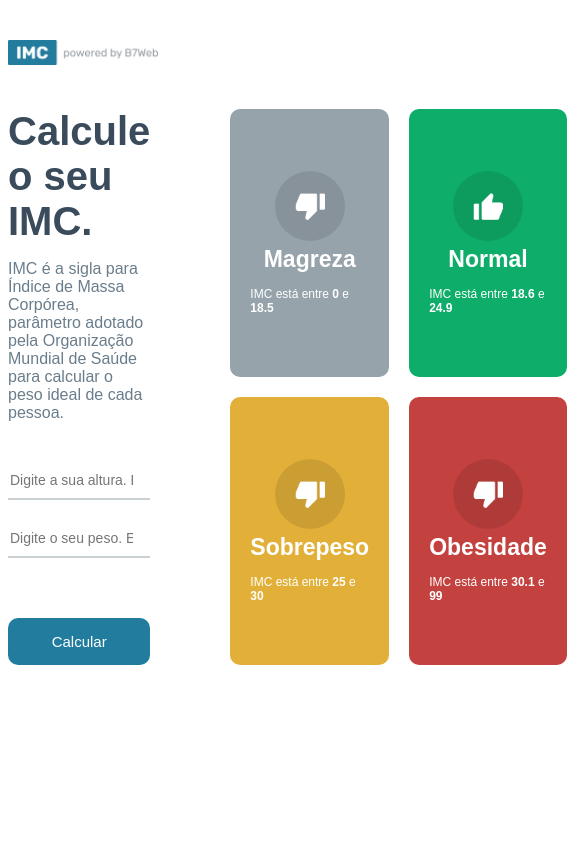
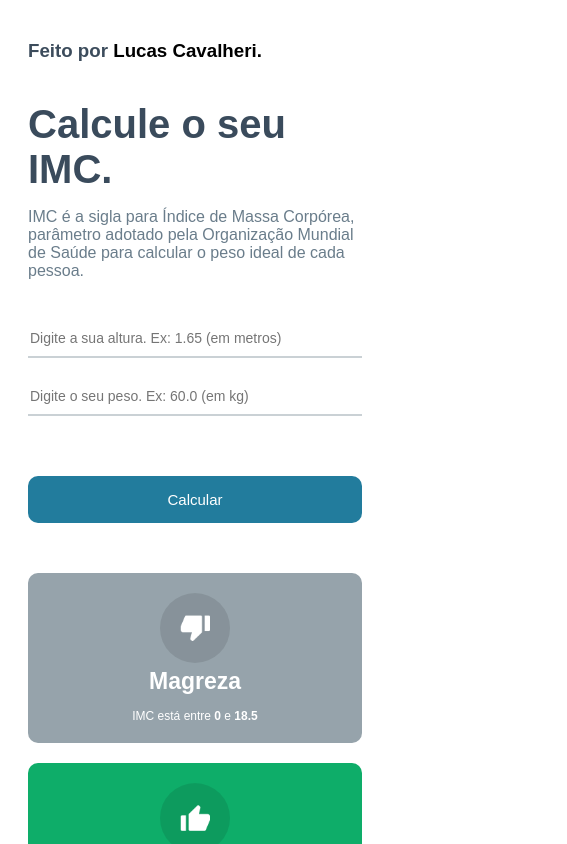
Before and after one commit to LucasCavalheri/calculadora-imc, a React (Vite) app: page / in a window 390 px wide. Shown: the top 844 px of the page, 567 px wide, since content can reach past the window. Built offline with nearby package versions, Linux system fonts and the light colour scheme.

Commit message:
Feat: Finaliza o projeto! Adiciona toast e animação

```diff
--- a/package.json
+++ b/package.json
@@ -10,7 +10,9 @@
   },
   "dependencies": {
     "react": "^18.2.0",
-    "react-dom": "^18.2.0"
+    "react-dom": "^18.2.0",
+    "react-hot-toast": "^2.4.0",
+    "react-toastify": "^9.1.1"
   },
   "devDependencies": {
     "@types/react": "^18.0.24",
--- a/src/App.module.css
+++ b/src/App.module.css
@@ -6,9 +6,25 @@ body {
   font-family: Arial, Helvetica, sans-serif;
 }
 
+.main {
+  padding-bottom: 3.125rem;
+  margin-top: 12.5rem;
+}
+
 .headerContainer {
   max-width: 56.25rem;
   margin: 2.5rem auto;
+  color: #3c4c5c;
+}
+
+.headerContainer h3 a {
+  text-decoration: none;
+  color: black;
+}
+
+.headerContainer h3 a:visited {
+  text-decoration: none;
+  color: black;
 }
 
 .container {
@@ -67,6 +83,7 @@ body {
 
 .container .leftSide button:disabled {
   opacity: 0.5;
+  cursor: not-allowed;
 }
 
 .container .rightSide {
@@ -85,6 +102,16 @@ body {
 .container .rightSide .rightBig {
   flex: 1;
   display: flex;
+  animation: scale-up-center 1s cubic-bezier(0.39, 0.575, 0.565, 1) both;
+}
+
+@keyframes scale-up-center {
+  0% {
+    transform: scale(0.5);
+  }
+  100% {
+    transform: scale(1);
+  }
 }
 
 .container .rightSide .rightArrow {
@@ -105,3 +132,43 @@ body {
 .container .rightSide .rightArrow:hover {
   opacity: 0.9;
 }
+
+@media (max-width: 50.1875rem) {
+  .main {
+    margin-top: 0;
+  }
+
+  header {
+    padding: 0 1.25rem;
+  }
+
+  .container {
+    padding: 0 1.25rem;
+    flex-direction: column;
+  }
+
+  .container .leftSide {
+    margin-right: 0;
+  }
+
+  .container .rightSide {
+    margin-left: 0;
+    margin-top: 3.125rem;
+  }
+
+  .container .rightSide .rightArrow {
+    margin-left: 0;
+    margin-top: 0;
+    border-radius: 0.625rem;
+  }
+}
+
+@media (max-width: 26.875rem) {
+  .main {
+    margin-top: 0;
+  }
+
+  .container .rightSide .grid {
+    grid-template-columns: 1fr;
+  }
+}
--- a/src/App.tsx
+++ b/src/App.tsx
@@ -1,7 +1,7 @@
 import { useState } from 'react';
+import { toast, Toaster } from 'react-hot-toast';
 import styles from './App.module.css';
 import leftArrowImage from './assets/leftarrow.png';
-import poweredImage from './assets/powered.png';
 import GridItem from './components/GridItem/GridItem';
 import { calculateImc, Level, levels } from './helpers/imc';
 
@@ -14,7 +14,7 @@ const App = () => {
     if (heightField && weightField) {
       setToShow(calculateImc(heightField, weightField));
     } else {
-      alert('Digite todos os campos.');
+      toast.error('Preencha todos os campos!');
     }
   };
 
@@ -26,9 +26,18 @@ const App = () => {
 
   return (
     <div className={styles.main}>
+      <Toaster position='top-center' reverseOrder={false} />
       <header>
         <div className={styles.headerContainer}>
-          <img src={poweredImage} alt='' width={150} />
+          <h3>
+            Feito por{' '}
+            <a
+              href='https://www.linkedin.com/in/lucas-cavalheri/'
+              target='_blank'
+            >
+              Lucas Cavalheri.
+            </a>
+          </h3>
         </div>
       </header>
       <div className={styles.container}>
@@ -57,7 +66,12 @@ const App = () => {
             }
             disabled={toShow ? true : false}
           />
-          <button onClick={handleCalculateButton} disabled={toShow ? true : false}>Calcular</button>
+          <button
+            onClick={handleCalculateButton}
+            disabled={toShow ? true : false}
+          >
+            Calcular
+          </button>
         </div>
         <div className={styles.rightSide}>
           {!toShow && (
```
Also changed, not shown: src/assets/powered.png (deleted), 1 other file (tests, documents, lock files or other folders).
